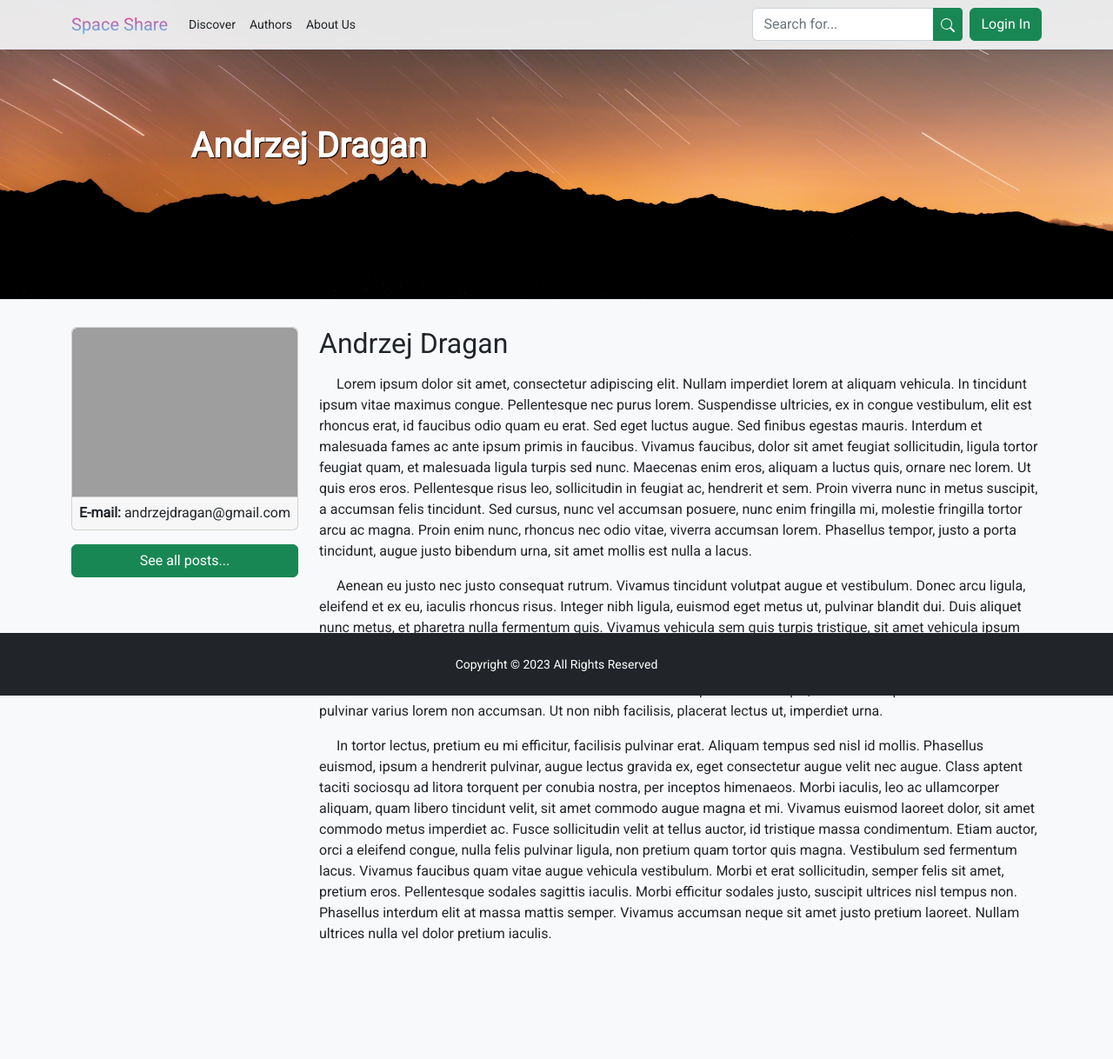
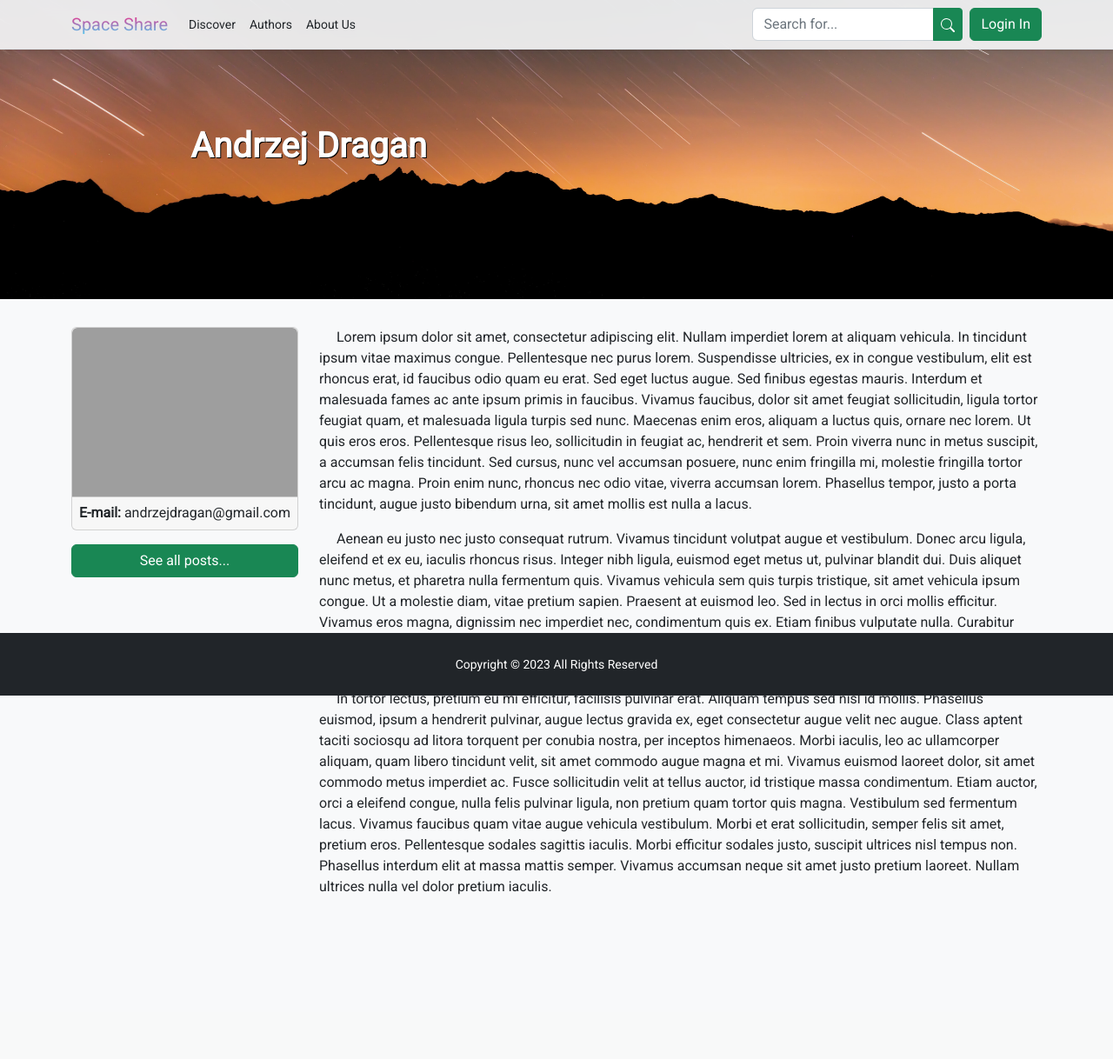
Before and after one commit to UltiPro/Space-Share, a Django app: a page that uses SpaceShare/Blog/templates/Blog/author.html in a window 1280 px wide. Shown: the whole page at 87% size. After the commit the page ends 1029 px from the top, so only its background shows below. Run offline with Django 4.2, Linux system fonts and the light colour scheme; data comes from the database, SQL or seed files in the repository; grey boxes are pictures that could not be loaded.

Commit message:
Update author template

```diff
--- a/SpaceShare/Blog/templates/Blog/author.html
+++ b/SpaceShare/Blog/templates/Blog/author.html
@@ -43,9 +43,8 @@
                 </div>
                 <div class="col-md-9 mt-3 mt-md-0 ">
                     <div class="content-holder">
-                        <div class="post-content mb-3">
-                            <h2>{{ author.name }} {{ author.surname }}</h2>
-                            <p>{{ author.description|safe|linebreaks }}</p>
+                        <div class="post-content mb-2">
+                            {{ author.description|safe|linebreaks }}
                         </div>
                     </div>
                 </div>
```
